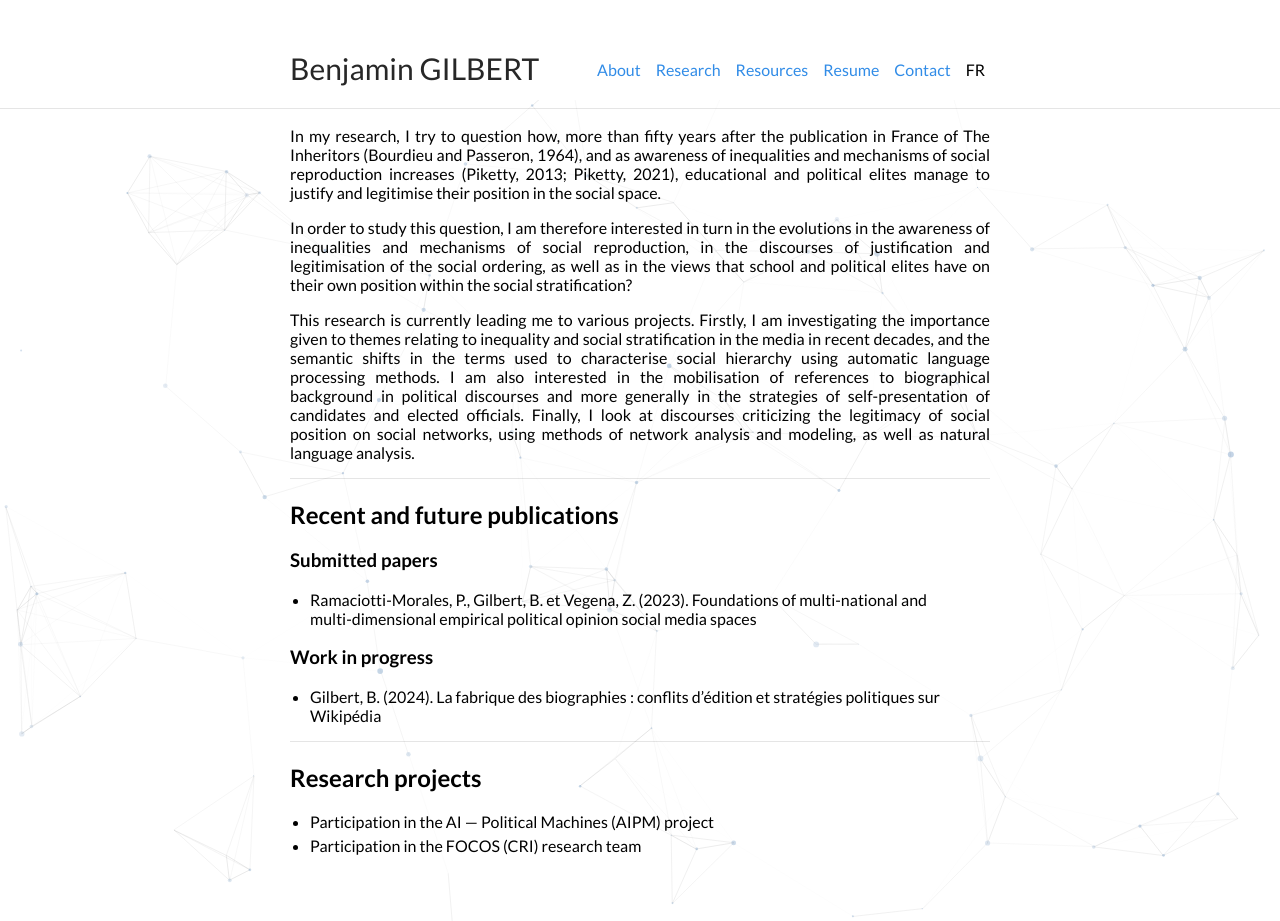
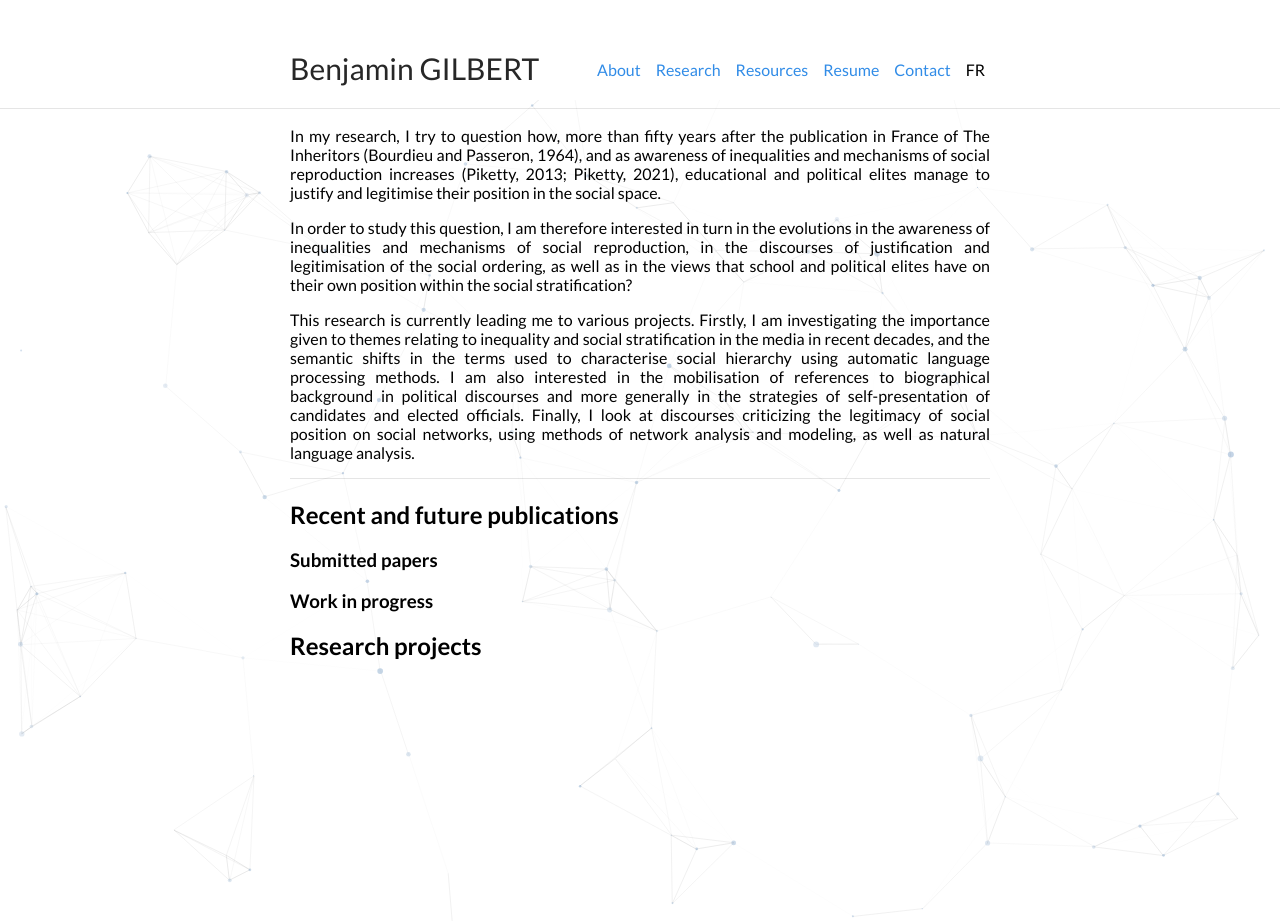
Before and after one commit to sofianelatifi/sofianelatifi.github.io, a Jekyll site: the page built from en/research.md, in a window 1280 px wide. Built offline with Jekyll 4.4.1, drawn with Linux system fonts in a browser that asks for light colours; after the commit the page ends 900 px from its top, so only the background shows below that.

Commit message:
Update research.md

```diff
--- a/en/research.md
+++ b/en/research.md
@@ -1,7 +1,7 @@
 ---
 layout: default
 description: Research
-title: Benjamin GILBERT - Research
+title: Sofian EL ATIFI - Research
 lang: "en"
 ---
 
@@ -21,15 +21,6 @@ lang: "en"
 
 ### Submitted papers
 
-* Ramaciotti-Morales, P., Gilbert, B. et Vegena, Z. (2023). Foundations of multi-national and multi-dimensional empirical political opinion social media spaces
-
 ### Work in progress
 
-* Gilbert, B. (2024). La fabrique des biographies : conflits d'édition et stratégies politiques sur Wikipédia
-
----
-
 ## Research projects
-
-* Participation in the AI — Political Machines (AIPM) project
-* Participation in the FOCOS (CRI) research team
```
